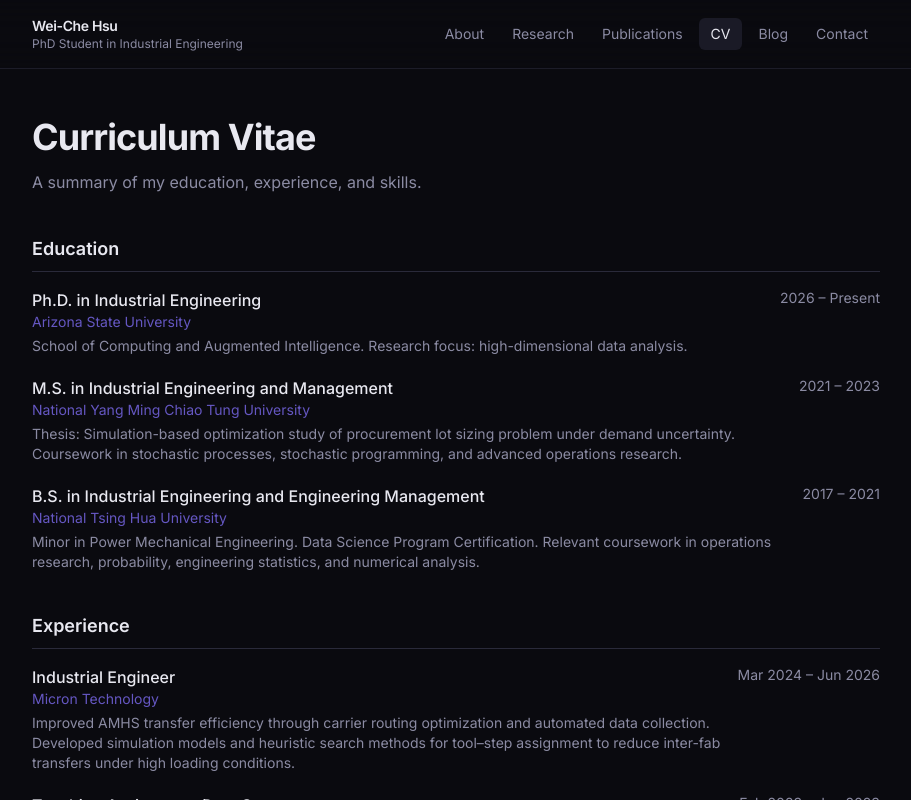
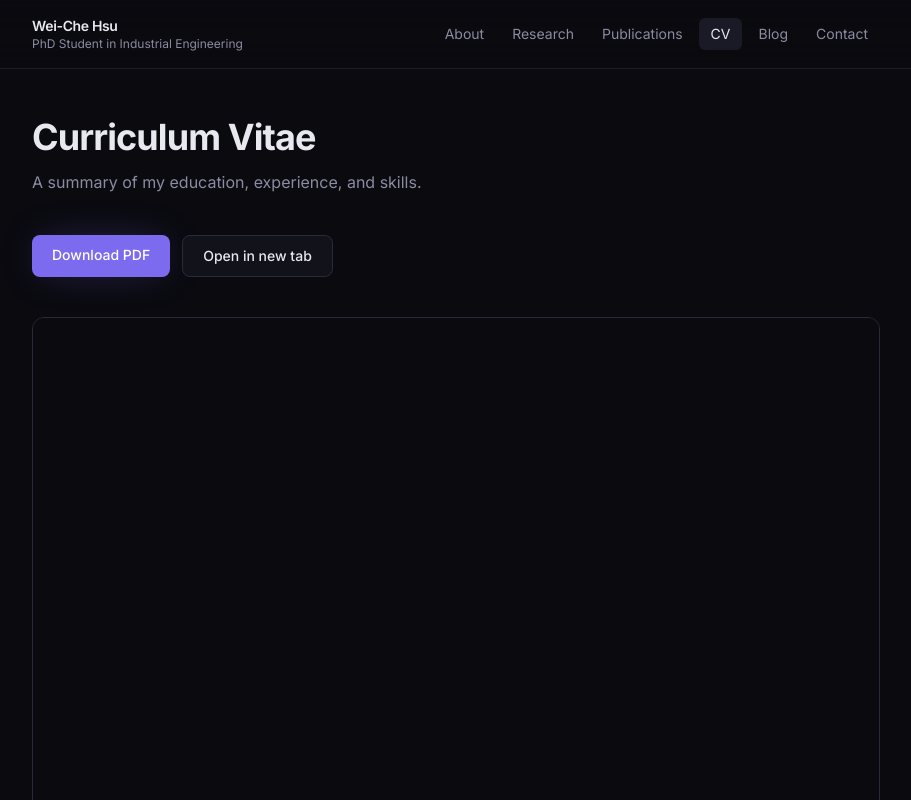
Before and after one commit to weicheh1/personal-site, a Next.js app: page /cv in a window 1280 px wide. Shown: the top 800 px of the page, without its empty margins (184-1095 px from the left). Built offline with nearby package versions, Linux system fonts and the light colour scheme.

Commit message:
Add CV PDF with download button

```diff
--- a/src/app/cv/page.tsx
+++ b/src/app/cv/page.tsx
@@ -1,6 +1,7 @@
 import type { Metadata } from "next";
 import { PageHeader } from "@/components/PageHeader";
 import { cv } from "@/data/cv";
+import { siteConfig } from "@/data/site";
 
 export const metadata: Metadata = {
   title: "CV",
@@ -54,6 +55,32 @@ export default function CvPage() {
         description="A summary of my education, experience, and skills."
       />
 
+      <div className="mb-10 flex flex-wrap gap-3">
+        <a
+          href={siteConfig.cvPdf}
+          download="CV_WeiCheHsu.pdf"
+          className="rounded-lg bg-accent px-5 py-2.5 text-sm font-medium text-white hover:bg-accent-hover glow"
+        >
+          Download PDF
+        </a>
+        <a
+          href={siteConfig.cvPdf}
+          target="_blank"
+          rel="noopener noreferrer"
+          className="rounded-lg border border-border bg-surface px-5 py-2.5 text-sm font-medium text-foreground hover:border-accent/50"
+        >
+          Open in new tab
+        </a>
+      </div>
+
+      <div className="mb-12 overflow-hidden rounded-xl border border-border bg-surface">
+        <iframe
+          src={siteConfig.cvPdf}
+          title="CV — Wei-Che Hsu"
+          className="h-[80vh] w-full"
+        />
+      </div>
+
       <CvSection title="Education">
         {cv.education.map((item) => (
           <CvEntry
--- a/src/app/page.tsx
+++ b/src/app/page.tsx
@@ -39,6 +39,13 @@ export default function HomePage() {
               >
                 View Publications
               </Link>
+              <a
+                href={siteConfig.cvPdf}
+                download="CV_WeiCheHsu.pdf"
+                className="rounded-lg bg-accent px-5 py-2.5 text-sm font-medium text-white hover:bg-accent-hover glow"
+              >
+                Download CV
+              </a>
               <Link
                 href="/cv"
                 className="rounded-lg border border-border bg-surface px-5 py-2.5 text-sm font-medium text-foreground hover:border-accent/50"
--- a/src/data/site.ts
+++ b/src/data/site.ts
@@ -16,6 +16,7 @@ export const siteConfig = {
   links: {
     linkedin: "https://www.linkedin.com/in/weichehsu-j1999c4/",
   },
+  cvPdf: "/CV_WeiCheHsu.pdf",
   nav: [
     { label: "About", href: "/" },
     { label: "Research", href: "/research" },
```
Also changed, not shown: 1 other file (tests, documents, lock files or other folders).
